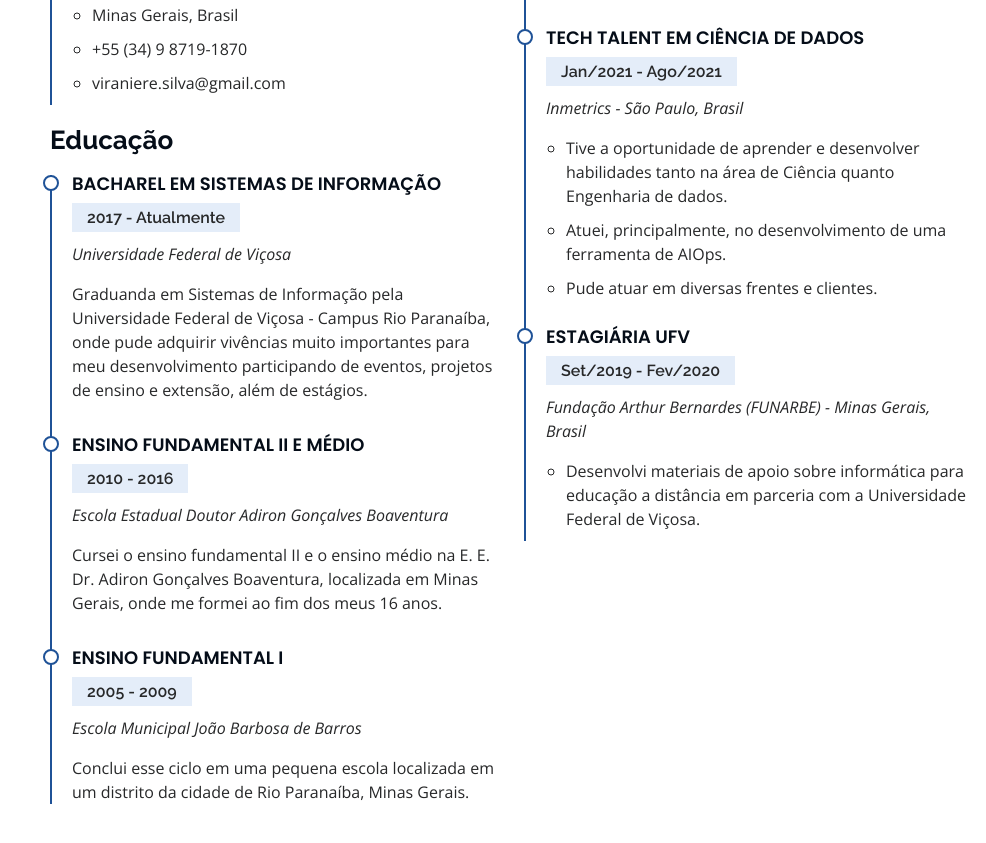
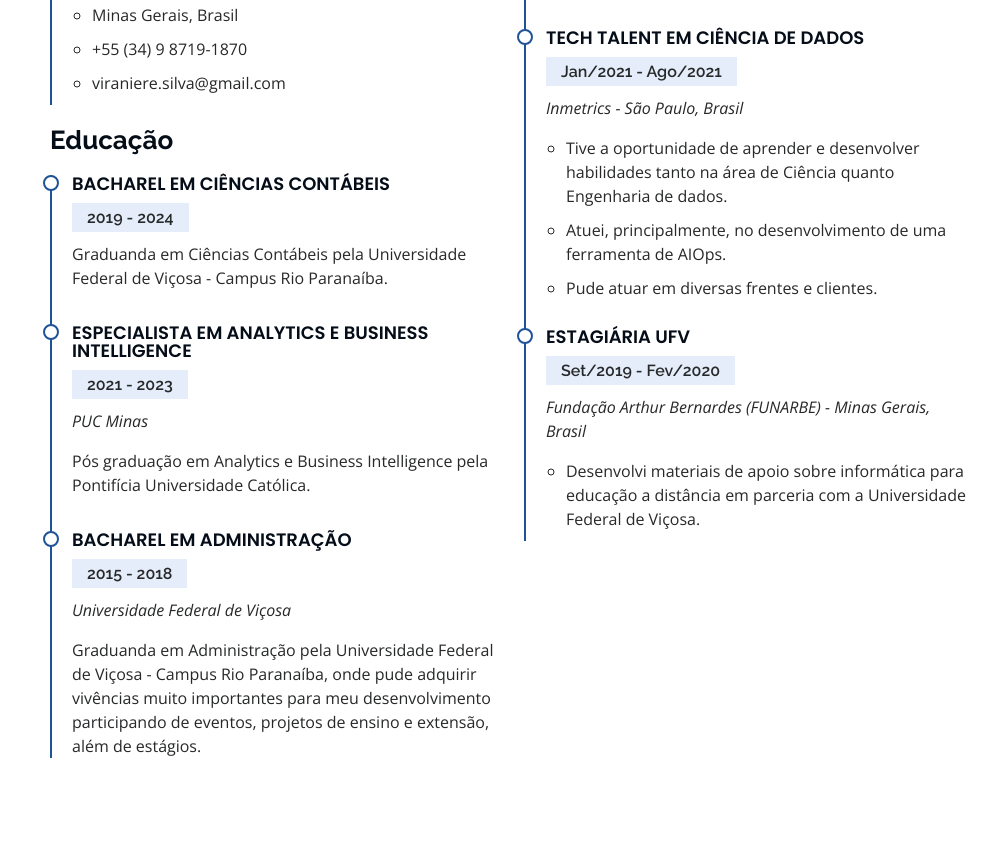
Before and after one commit to vivianranierems/vivianranierems.github.io, a plain HTML site: page index.html in a window 1280 px wide. Shown: the part 4191-5034 px from the top of the page, without its empty margins (294-1280 px from the left). Drawn offline with nearby package versions, Linux system fonts and the light colour scheme.

Commit message:
Update index.html

```diff
--- a/index.html
+++ b/index.html
@@ -384,22 +384,22 @@
 
             <h3 class="resume-title">Educação</h3>
             <div class="resume-item">
-              <h4>Bacharel em Sistemas de Informação</h4>
-              <h5>2017 - Atualmente</h5>
-              <p><em>Universidade Federal de Viçosa</em></p>
-              <p>Graduanda em Sistemas de Informação pela Universidade Federal de Viçosa - Campus Rio Paranaíba, onde pude adquirir vivências muito importantes para meu desenvolvimento participando de eventos, projetos de ensino e extensão, além de estágios.</p>
+              <h4>Bacharel em Ciências Contábeis</h4>
+              <h5>2019 - 2024</h5>
+              <p>Graduanda em Ciências Contábeis pela Universidade Federal de Viçosa - Campus Rio Paranaíba.</p>
+              <p></p>
             </div>
             <div class="resume-item">
-              <h4>Ensino fundamental II e médio</h4>
-              <h5>2010 - 2016</h5>
-              <p><em>Escola Estadual Doutor Adiron Gonçalves Boaventura</em></p>
-              <p>Cursei o ensino fundamental II e o ensino médio na E. E. Dr. Adiron Gonçalves Boaventura, localizada em Minas Gerais, onde me formei ao fim dos meus 16 anos.</p>
+              <h4>Especialista em Analytics e Business Intelligence</h4>
+              <h5>2021 - 2023</h5>
+              <p><em>PUC Minas</em></p>
+              <p>Pós graduação em Analytics e Business Intelligence pela Pontifícia Universidade Católica.</p>
             </div>
             <div class="resume-item">
-              <h4>Ensino fundamental I</h4>
-              <h5>2005 - 2009</h5>
-              <p><em>Escola Municipal João Barbosa de Barros</em></p>
-              <p>Conclui esse ciclo em uma pequena escola localizada em um distrito da cidade de Rio Paranaíba, Minas Gerais.</p>
+              <h4>Bacharel em Administração</h4>
+              <h5>2015 - 2018</h5>
+              <p><em>Universidade Federal de Viçosa</em></p>
+              <p>Graduanda em Administração pela Universidade Federal de Viçosa - Campus Rio Paranaíba, onde pude adquirir vivências muito importantes para meu desenvolvimento participando de eventos, projetos de ensino e extensão, além de estágios.</p>
             </div>
           </div>
           <div class="col-lg-6" data-aos="fade-up" data-aos-delay="100">
```
